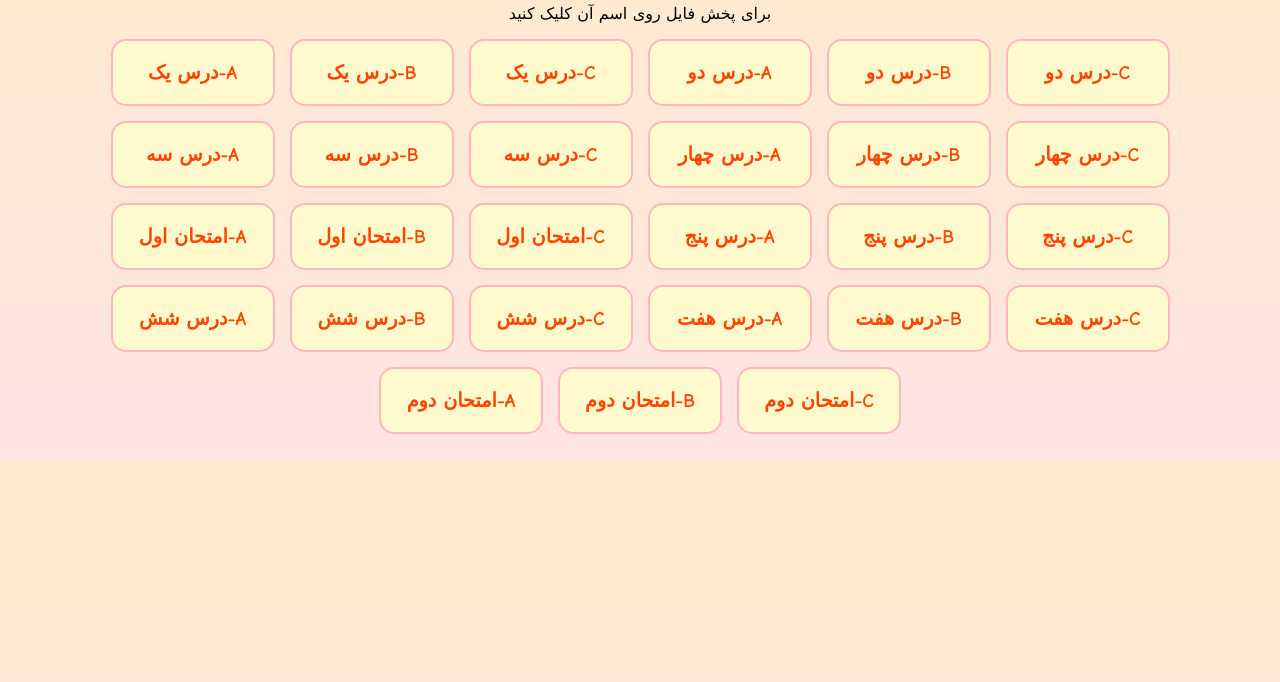
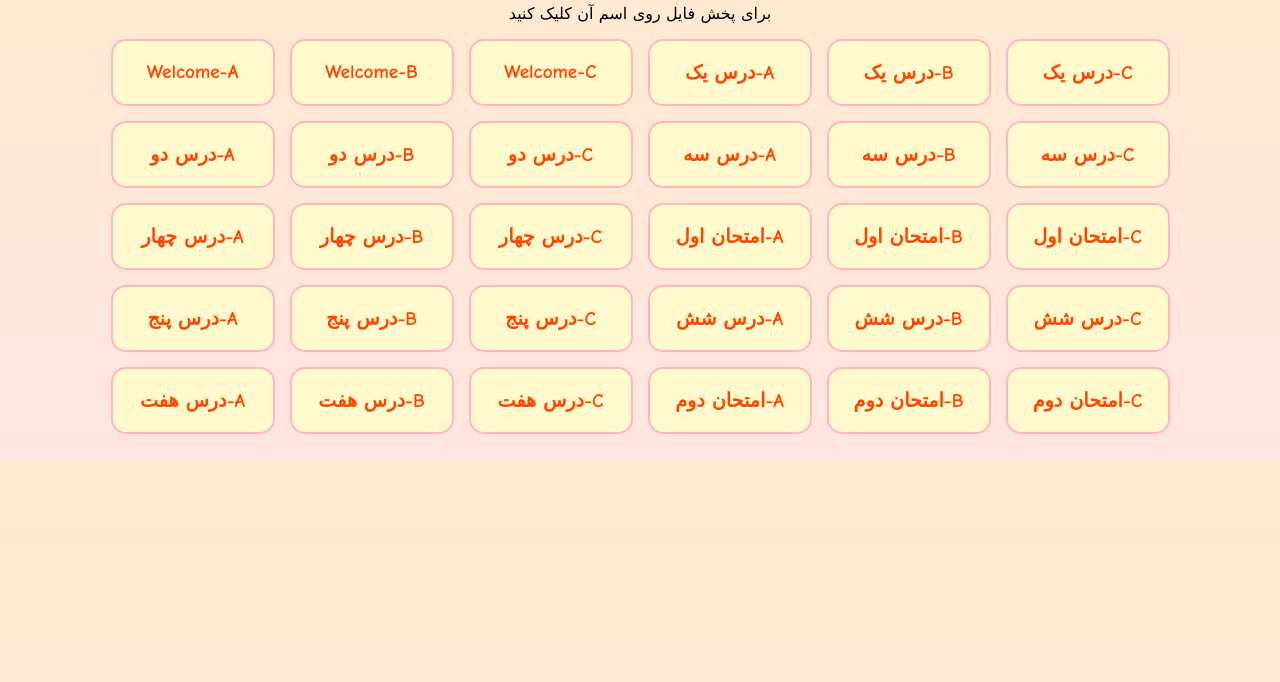
Before and after one commit to ferifandoghi/-Taban-English-School-2, a plain HTML site: page index.html in a window 1280 px wide. Shown: the part 118-800 px from the top of the page. Drawn offline with Linux system fonts and the light colour scheme.

Commit message:
Update index.html

```diff
--- a/index.html
+++ b/index.html
@@ -43,10 +43,19 @@
   </style>
 </head>
 <body>
-  <h1>🎵 فایل های صوتی پایه هشتم 🎵</h1>
+  <h1>🎵 فایل های صوتی پایه هفتم 🎵</h1>
   <p>برای پخش  فایل روی اسم آن کلیک کنید</p>
 
   <div class="audio-list">
+    <div class="audio-item" onclick="location.href='pages/audio1.html'">
+      <h2>Welcome-A</h2>
+    </div>
+    <div class="audio-item" onclick="location.href='pages/audio2.html'">
+      <h2>Welcome-B</h2>
+    </div>
+    <div class="audio-item" onclick="location.href='pages/audio3.html'">
+      <h2>Welcome-C</h2>
+    </div>
     <div class="audio-item" onclick="location.href='pages/audio1.html'">
       <h2>درس یک-A</h2>
     </div>
```
